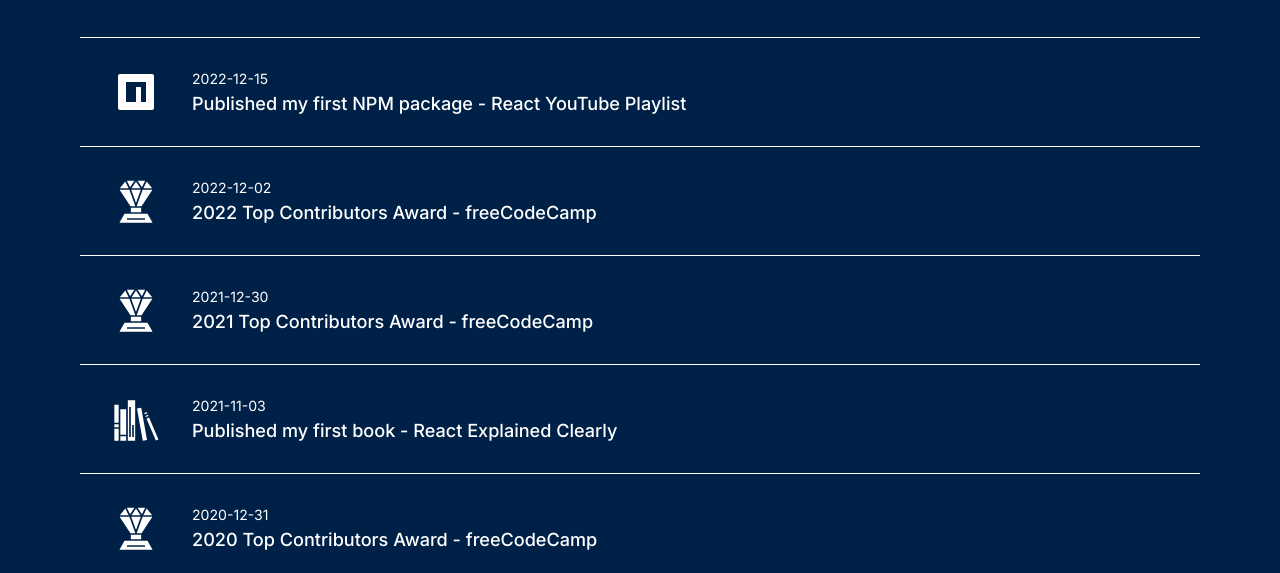
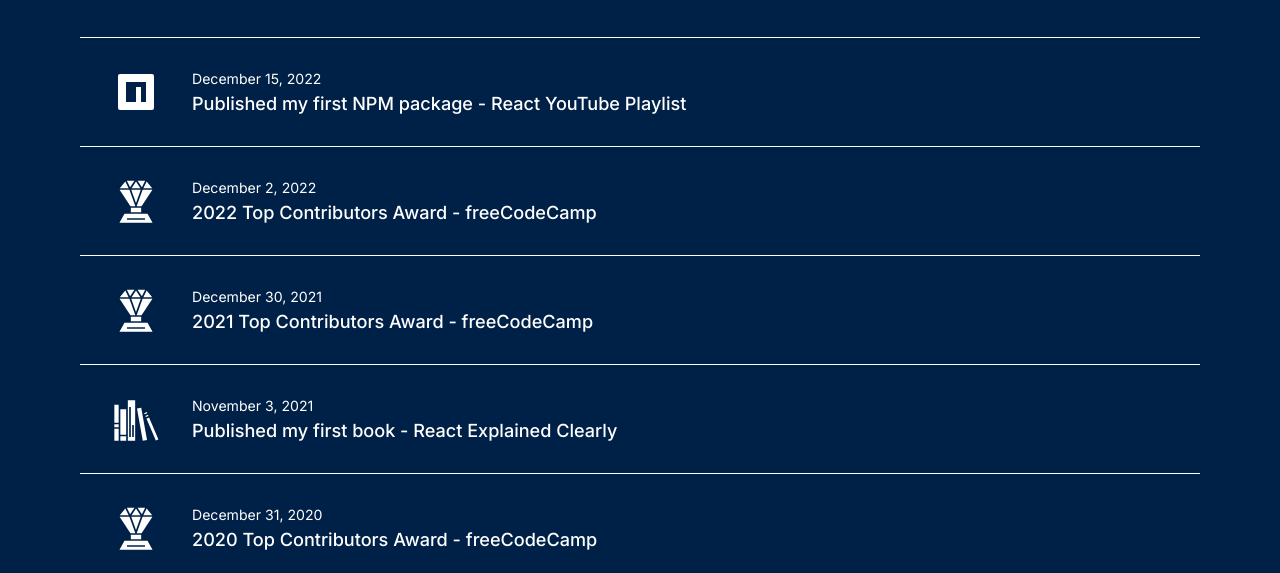
Before and after one commit to oluwatobiss/personal-portfolio, a Next.js app: page /milestones in a window 1280 px wide. Shown: the part 210-783 px from the top of the page. Built offline with nearby package versions, Linux system fonts and the light colour scheme; a web font is replaced by a local one.

Commit message:
Create 'Date' component

```diff
--- a/package.json
+++ b/package.json
@@ -10,6 +10,7 @@
     "lint": "next lint"
   },
   "dependencies": {
+    "date-fns": "^2.29.3",
     "eslint": "8.36.0",
     "eslint-config-next": "13.2.4",
     "next": "13.2.4",
--- /dev/null
+++ b/src/components/Date.jsx
@@ -0,0 +1,6 @@
+import { parseISO, format } from "date-fns";
+
+export default function Date({ dateString }) {
+  const date = parseISO(dateString);
+  return <time dateTime={dateString}>{format(date, "LLLL d, yyyy")}</time>;
+}
--- a/src/components/MilestonesCards.jsx
+++ b/src/components/MilestonesCards.jsx
@@ -1,7 +1,8 @@
 import uniqid from "uniqid";
-import styles from "@/src/styles/Milestones.module.css";
+import FormatDate from "./Date";
 import awardsInfoArray from "../awardsInfoArray";
 import personalMilestonesInfoArray from "../personalMilestonesInfoArray";
+import styles from "@/src/styles/Milestones.module.css";
 
 const allMilestonesInDescOrder = [
   ...awardsInfoArray,
@@ -16,7 +17,9 @@
     >
       <div className={styles.milestoneIcon}>{i.icon}</div>
       <div className={styles.milestoneInfo}>
-        <span>{i.date}</span>
+        <span>
+          <FormatDate dateString={i.date} />
+        </span>
         <a href={i.link} target="_blank" rel="noopener">
           {i.title}{" "}
           <svg
```
Also changed, not shown: src/components/GuestPostCards.jsx (+4 -3 lines), 1 other file (tests, documents, lock files or other folders).
